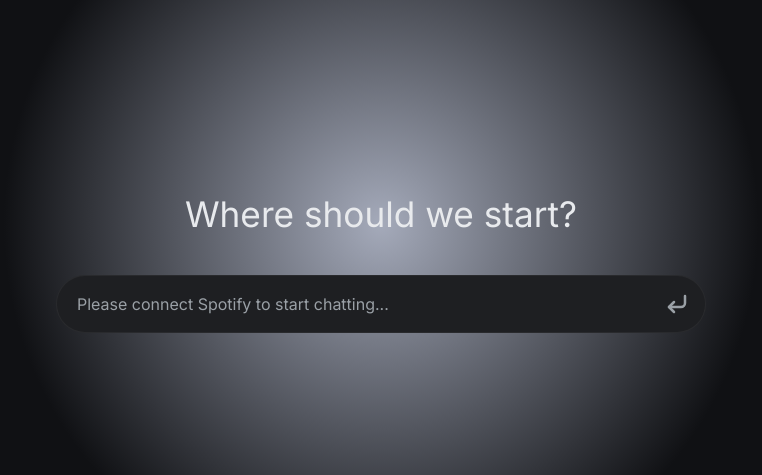
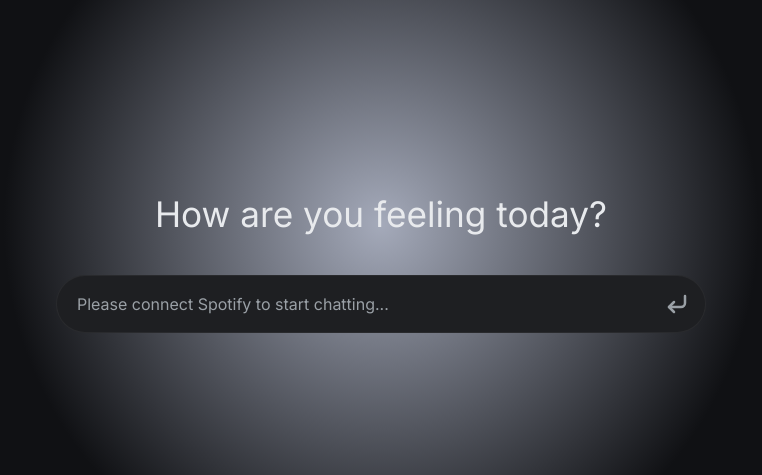
Before and after one commit to imtiaz571/moodtune, a Flask app: page / in a window 1280 px wide. Shown: the part 176-651 px from the top of the page, without its empty margins (259-1021 px from the left). Run offline with Flask 3, Linux system fonts and the light colour scheme.

Commit message:
feat: update hero greeting to be more conversational and mood-focused

```diff
--- a/templates/index.html
+++ b/templates/index.html
@@ -18,7 +18,7 @@
 
         <main class="main-content">
             <div class="landing-hero" id="landing-hero">
-                <h1>Where should we start?</h1>
+                <h1>How are you feeling today?</h1>
             </div>
 
             <div class="chat-area hidden" id="chat-area">
```
